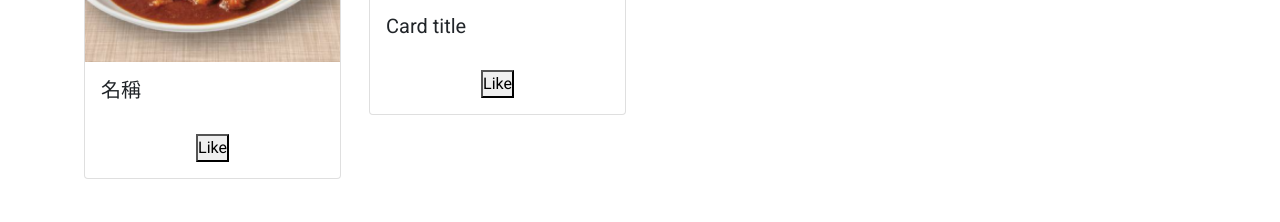
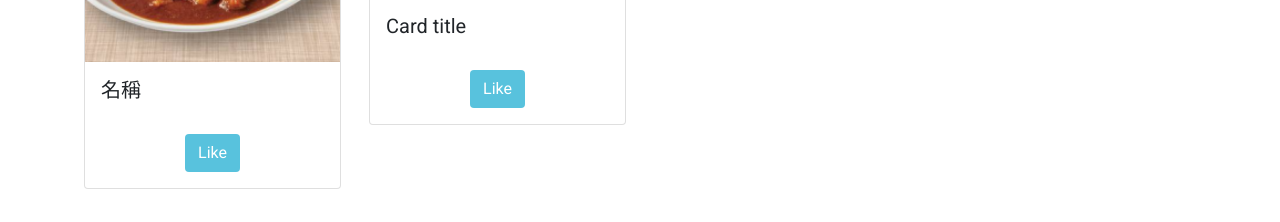
Before and after one commit to rakuji/rakuji, a React (Create React App) app: page /Votelist in a window 1280 px wide. Shown: the part 1185-1407 px from the top of the page. Built offline with nearby package versions, Linux system fonts and the light colour scheme.

Commit message:
0613-1 voteimg

```diff
--- a/package.json
+++ b/package.json
@@ -7,6 +7,7 @@
     "@testing-library/react": "^13.2.0",
     "@testing-library/user-event": "^13.5.0",
     "axios": "^0.27.2",
+    "babel-eslint": "^10.1.0",
     "bootstrap": "^5.1.3",
     "gsap": "^3.10.4",
     "image-magnifier-react": "^1.0.1",
--- a/src/index.js
+++ b/src/index.js
@@ -4,6 +4,7 @@ import "./index.css";
 import App from "./App";
 import reportWebVitals from "./reportWebVitals";
 import { BrowserRouter } from "react-router-dom";
+
 
 const root = ReactDOM.createRoot(document.getElementById("root"));
 root.render(
--- a/src/pages/Newslist/Votelist/Votelist.css
+++ b/src/pages/Newslist/Votelist/Votelist.css
@@ -6,3 +6,9 @@
     padding-bottom:5px ;
 
 }
+
+.bu{
+
+    background-color: #58c2dd;
+  color: #fff;
+  }
--- a/src/pages/Newslist/Votelist/Votelist.js
+++ b/src/pages/Newslist/Votelist/Votelist.js
@@ -1,5 +1,6 @@
 import React from "react";
 import "../Votelist/Votelist.css";
+import Button from "react-bootstrap/Button";
 
 import Breadcrumb from "../Breadcrumb";
 import MyBackTop from "../../../components/MyBackTop/MyBackTop";
@@ -61,9 +62,12 @@ const Votelist = () => {
               <div className="card-body">
                 <h5 className="card-title">名稱</h5>
                 <br />
-                <button className="card-text fs-6 d-block  mx-auto" alt="...">
+                <Button
+                  className="bu"
+                  variant=" primary , d-block , mx-auto "
+                  type="submit">
                   Like
-                </button>
+                </Button>
               </div>
             </div>
           </div>
@@ -75,9 +79,12 @@ const Votelist = () => {
               <div className="card-body">
                 <h5 className="card-title">Card title</h5>
                 <br />
-                <button className="card-text fs-6 d-block  mx-auto" alt="...">
+                <Button
+                  className="bu"
+                  variant=" primary , d-block , mx-auto "
+                  type="submit">
                   Like
-                </button>
+                </Button>
               </div>
             </div>
           </div>
@@ -86,7 +93,7 @@ const Votelist = () => {
 
       <br></br>
 
-      <MyBackTop/>
+      <MyBackTop />
 
     </main>
   );
```
Also changed, not shown: 1 other file (tests, documents, lock files or other folders). Lines whose indentation alone changed are shown as unchanged.
